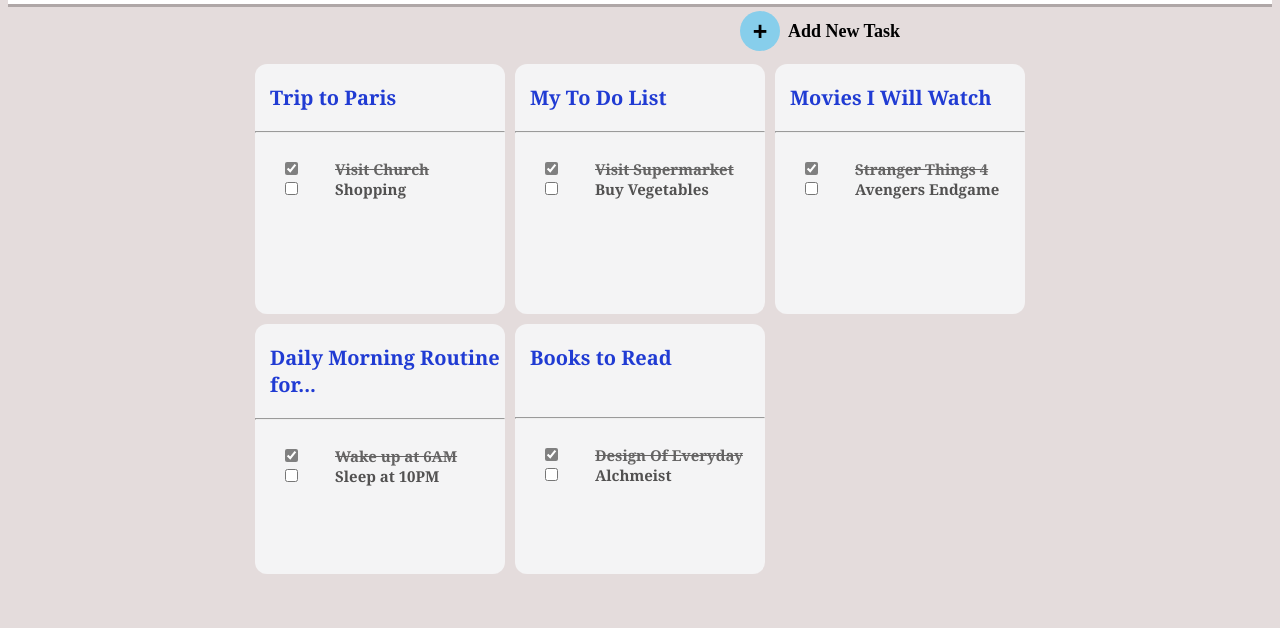
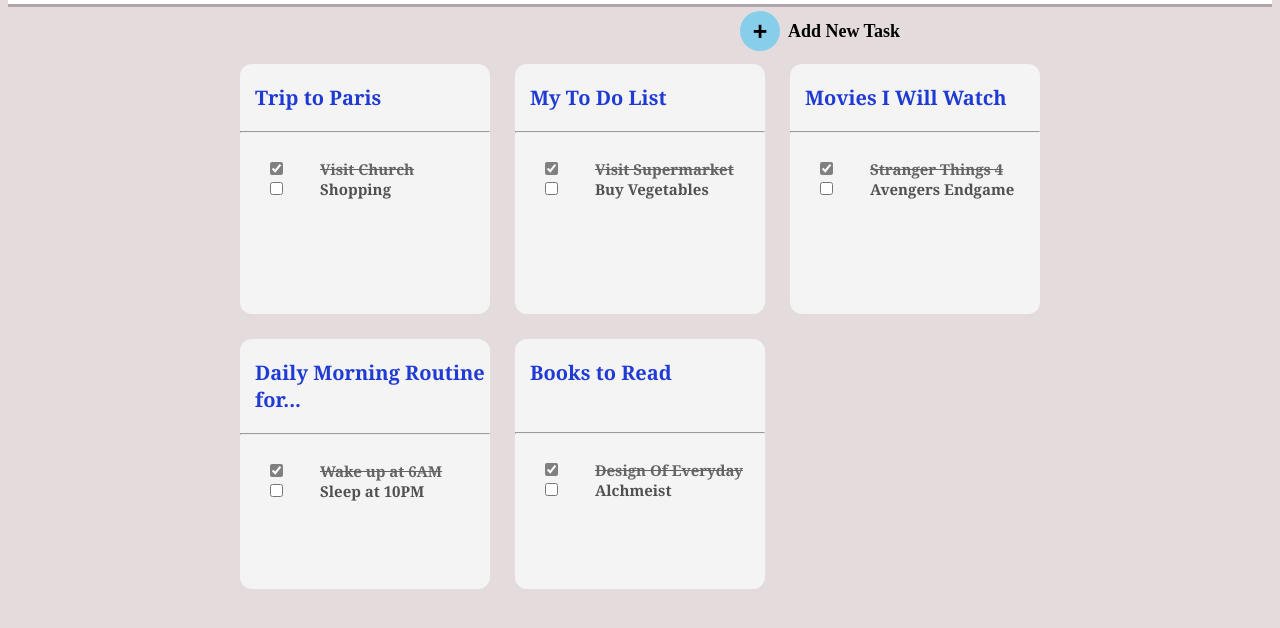
Before and after one commit to Shaiks-04/css_project, a plain HTML site: page index.html in a window 1280 px wide. Shown: the part 54-682 px from the top of the page. Drawn offline with Linux system fonts and the light colour scheme.

Commit message:
Update project.css

```diff
--- a/project.css
+++ b/project.css
@@ -91,8 +91,8 @@ font-size:35px;
     display: grid;
     grid-template-columns: auto auto auto;
     justify-content: center;
-    row-gap: 10px;
-    column-gap: 10px;
+    row-gap: 25px;
+    column-gap: 25px;
     margin-top: 60px;
 }
 .conatiner{
@@ -112,7 +112,7 @@ font-size:35px;
     text-align: center;
 }
 .conatiner:hover{
-    box-shadow: 5px 5px 5px 5px;
+    box-shadow: 5px 5px 5px gray;
     border-color: rgba(124, 123, 123, 0.568);
 }
 .check{
```
